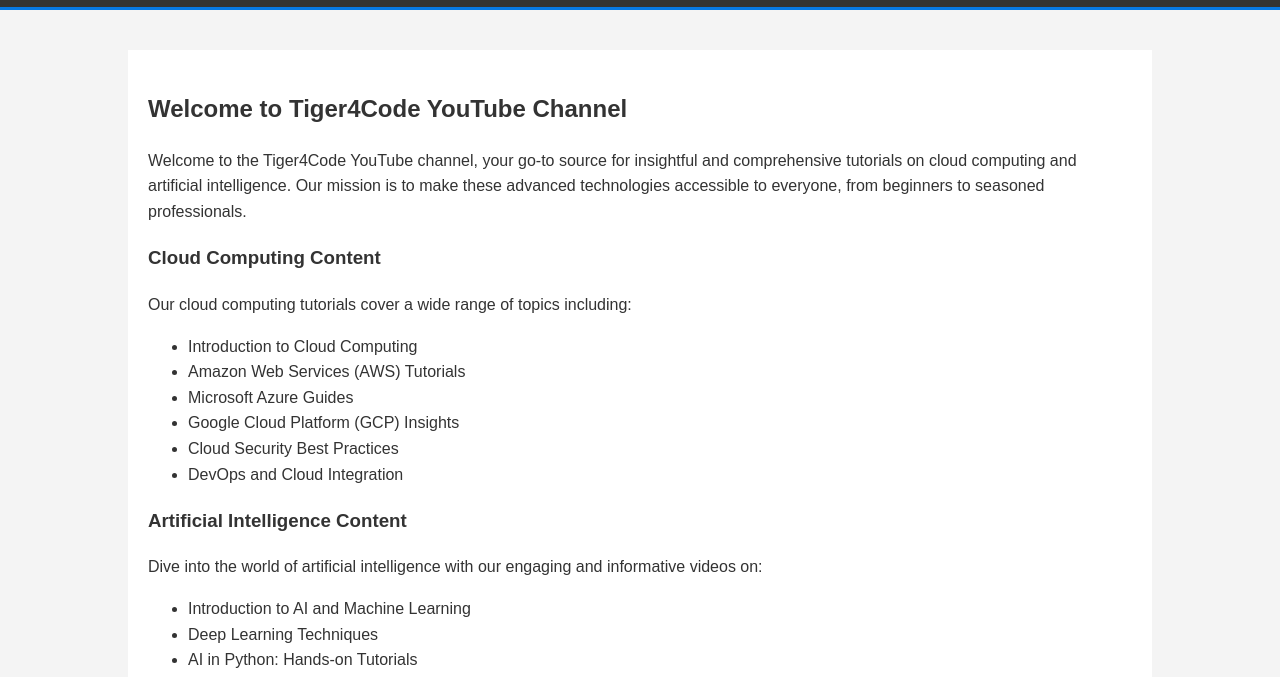
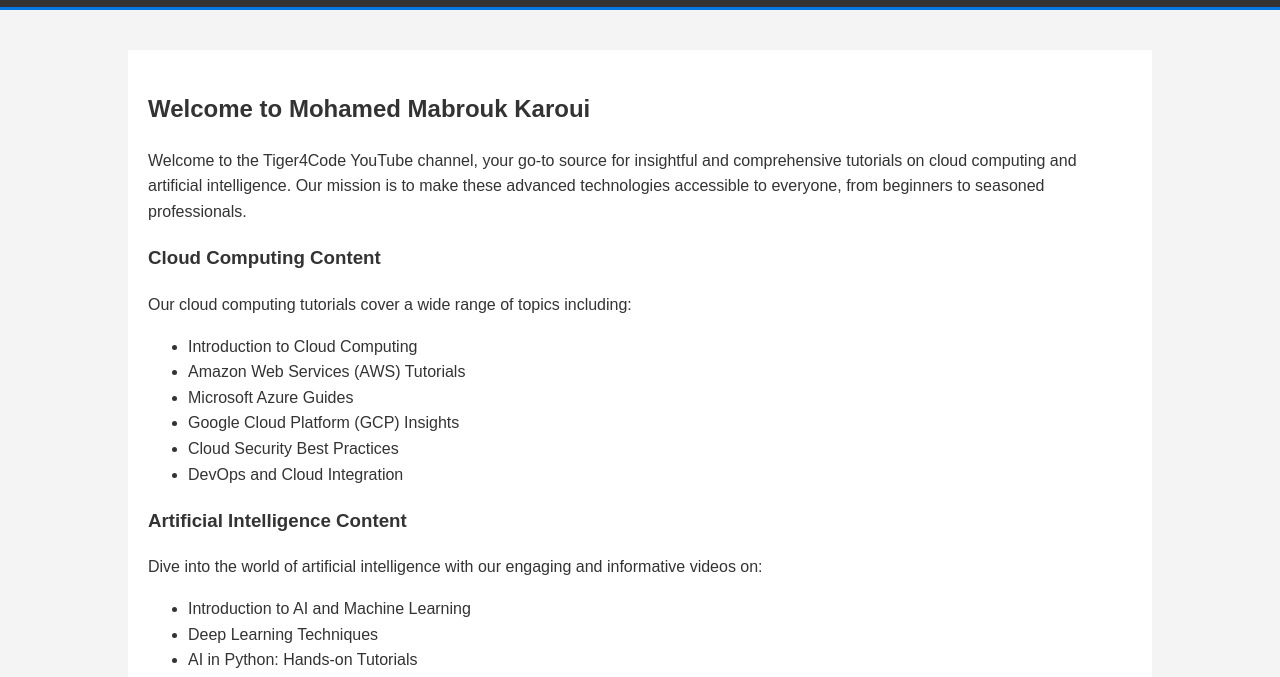
Before and after one commit to MMKaroui/github-actions-tutorial, a plain HTML site: page index.html in a window 1280 px wide. Shown: the part 115-792 px from the top of the page. Drawn offline with Linux system fonts and the light colour scheme.

Commit message:
update name

```diff
--- a/index.html
+++ b/index.html
@@ -95,7 +95,7 @@
 
     <div class="container">
         <div class="content">
-            <h2>Welcome to Tiger4Code YouTube Channel</h2>
+            <h2>Welcome to Mohamed Mabrouk Karoui</h2>
             <p>Welcome to the Tiger4Code YouTube channel, your go-to source for insightful and comprehensive tutorials on cloud computing and artificial intelligence. Our mission is to make these advanced technologies accessible to everyone, from beginners
                 to seasoned professionals.</p>
             <h3>Cloud Computing Content</h3>
```
